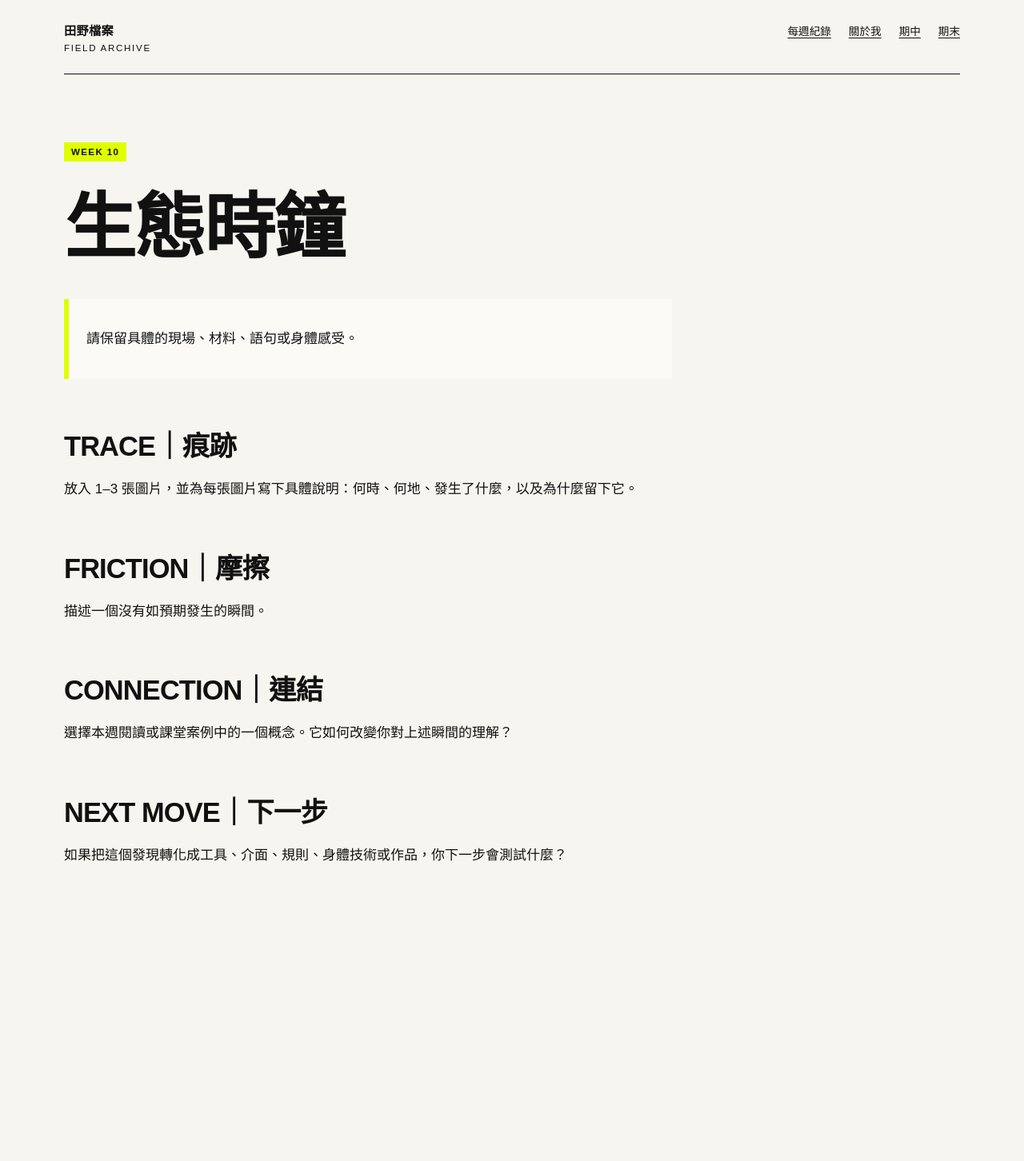
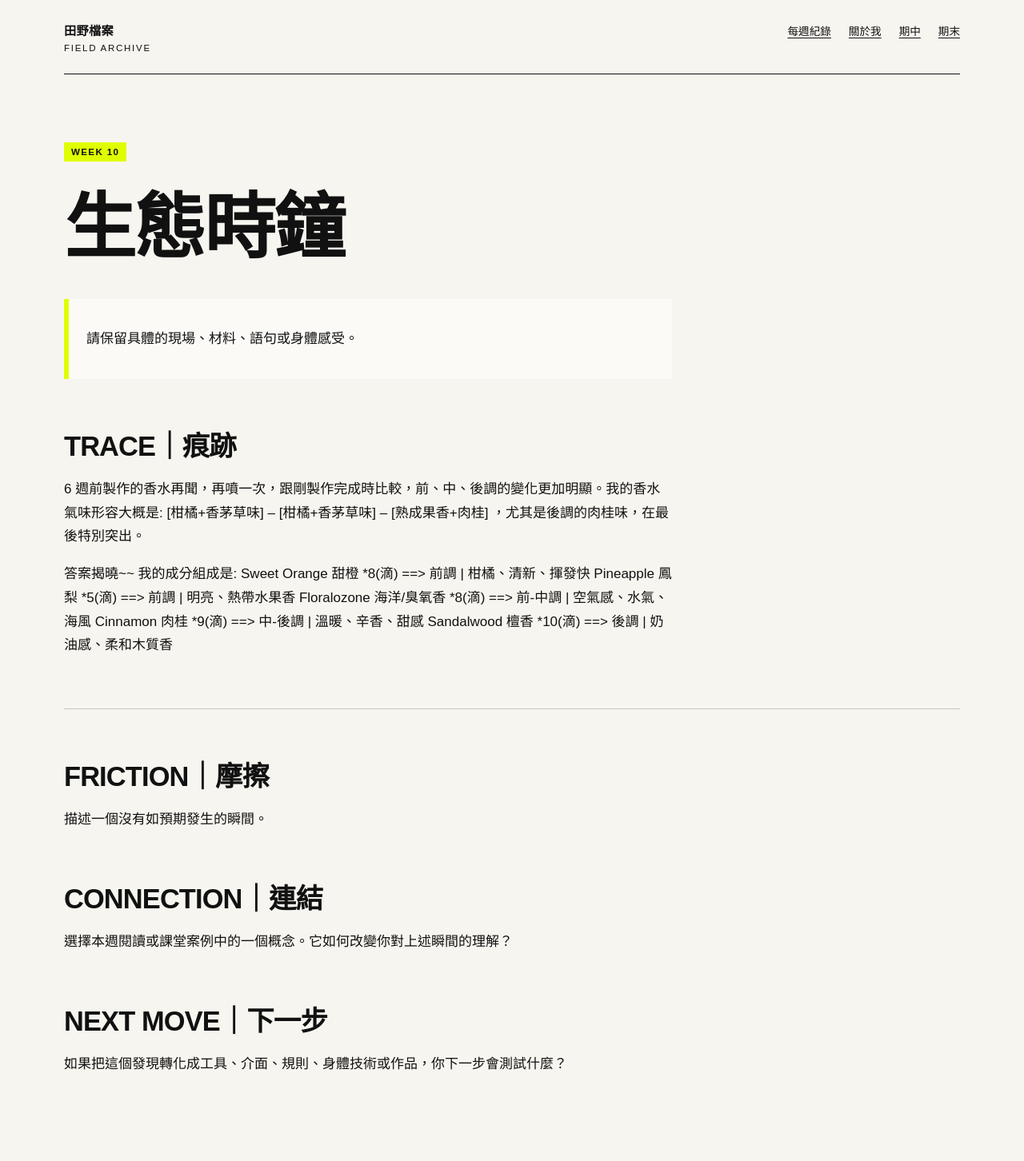
Before and after one commit to ivyjih/fieldworkarchive, a Jekyll site: the page built from weeks/week-10.md, in a window 1280 px wide. Shown: the whole page at 80% size. Built offline with Jekyll 4.4.1, drawn with Linux system fonts in a browser that asks for light colours; before the commit the page ends 1192 px from its top, so only the background shows below that.

Commit message:
Update week-10.md

```diff
--- a/weeks/week-10.md
+++ b/weeks/week-10.md
@@ -11,7 +11,19 @@ permalink: /weeks/week-10/
 
 ## TRACE｜痕跡
 
-放入 1–3 張圖片，並為每張圖片寫下具體說明：何時、何地、發生了什麼，以及為什麼留下它。
+
+6 週前製作的香水再聞，再噴一次，跟剛製作完成時比較，前、中、後調的變化更加明顯。我的香水氣味形容大概是: [柑橘+香茅草味] -- [柑橘+香茅草味] -- [熟成果香+肉桂] ，尤其是後調的肉桂味，在最後特別突出。
+
+答案揭曉~~ 我的成分組成是:
+Sweet Orange 甜橙 *8(滴) ==> 前調 | 柑橘、清新、揮發快
+Pineapple 鳳梨 *5(滴) ==> 前調 | 明亮、熱帶水果香
+Floralozone 海洋/臭氧香 *8(滴) ==> 前-中調 | 空氣感、水氣、海風
+Cinnamon 肉桂 *9(滴) ==> 中-後調 | 溫暖、辛香、甜感
+Sandalwood 檀香 *10(滴) ==> 後調 | 奶油感、柔和木質香
+
+------
+
+
 
 ## FRICTION｜摩擦
 
```
